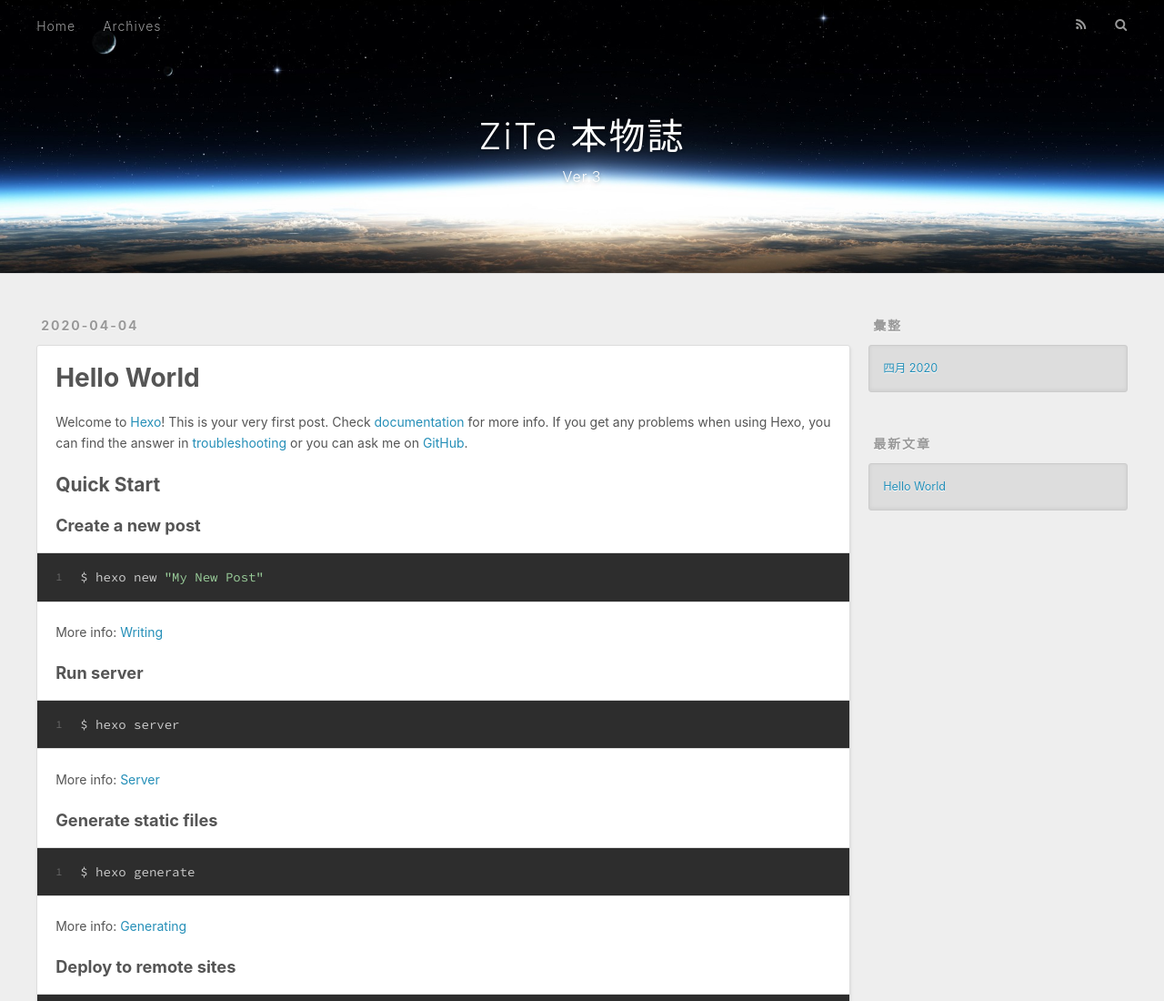
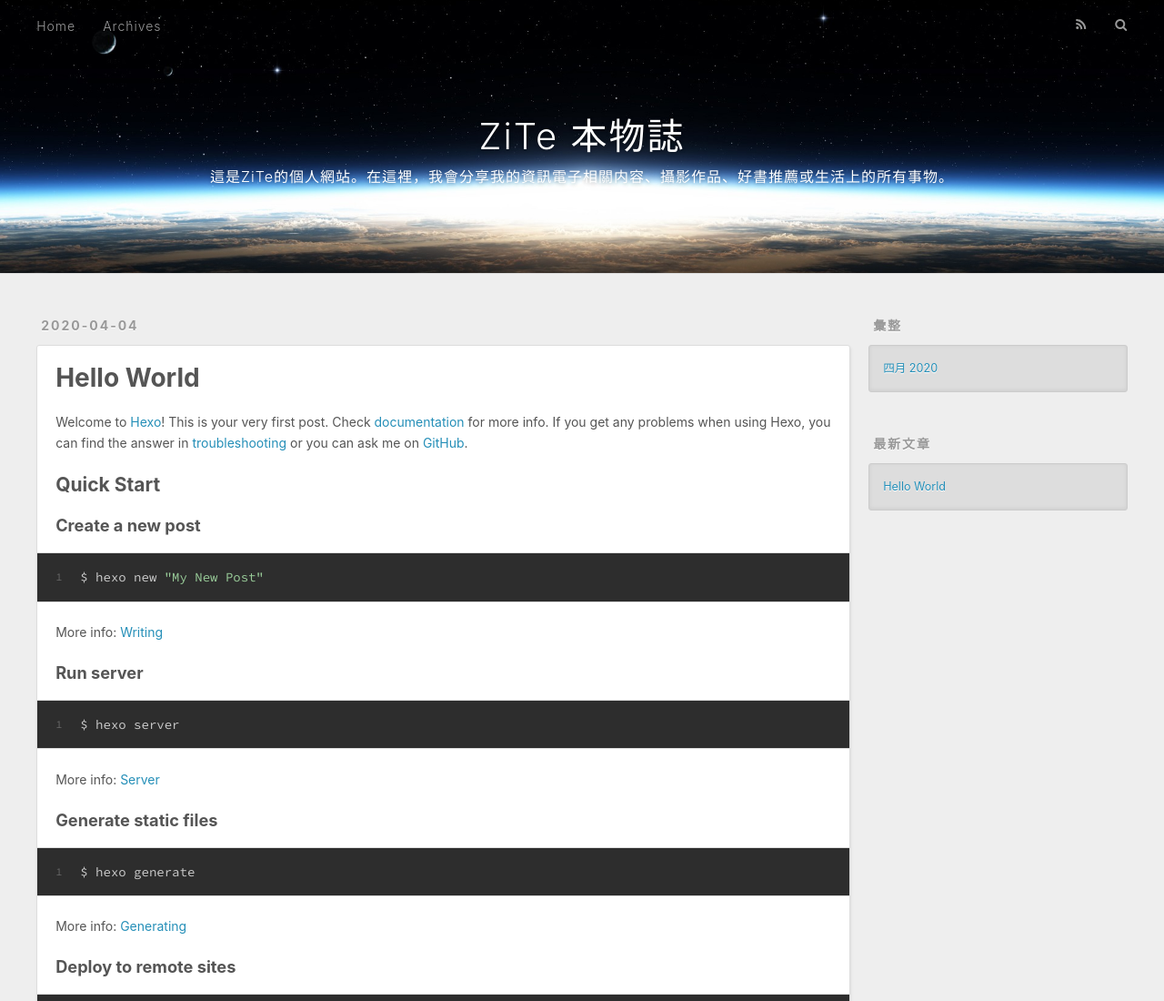
Before and after one commit to ZiTe-H/ZiTe-H.github.io, a plain HTML site: page 2020/04/04/hello-world/index.html in a window 1280 px wide. Shown: the top 1100 px of the page at 91% size. Drawn offline with nearby package versions, Linux system fonts and the light colour scheme.

Commit message:
Site updated: 2020-04-04 09:33:12

```diff
--- a/2020/04/04/hello-world/index.html
+++ b/2020/04/04/hello-world/index.html
@@ -46,7 +46,7 @@
       </h1>
 
         <h2 id="subtitle-wrap">
-          <a href="/" id="subtitle">Ver.3</a>
+          <a href="/" id="subtitle">這是ZiTe的個人網站。在這裡，我會分享我的資訊電子相關内容、攝影作品、好書推薦或生活上的所有事物。</a>
         </h2>
 
     </div>
```
Also changed, not shown: archives/2020/04/index.html (+1 -1 lines), archives/2020/index.html (+1 -1 lines), archives/index.html (+1 -1 lines), index.html (+1 -1 lines).
